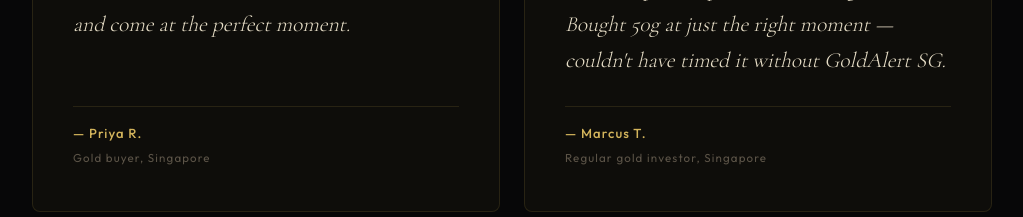
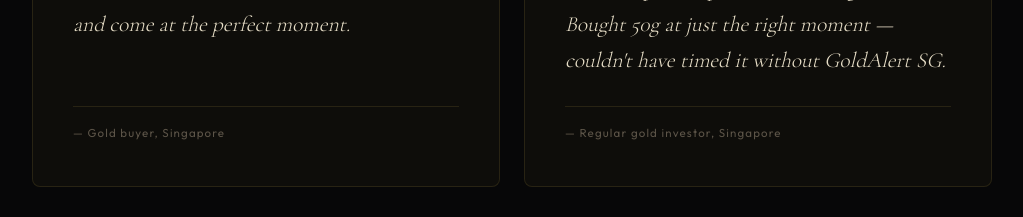
Before and after one commit to unaveenj/Gold-Notifier-SG, a Next.js app in the folder web/: page / in a window 1280 px wide. Shown: the part 2620-2837 px from the top of the page, without its empty margins (128-1151 px from the left). Built offline with nearby package versions, Linux system fonts and the light colour scheme; no server answers.

Commit message:
remove names from testimonials

```diff
--- a/web/app/page.tsx
+++ b/web/app/page.tsx
@@ -293,13 +293,11 @@
   {
     quote:
       'I saved over S$300 buying at the right time thanks to the alerts! The emails are concise and come at the perfect moment.',
-    author: 'Priya R.',
     detail: 'Gold buyer, Singapore',
   },
   {
     quote:
       "The alerts helped me plan my purchase around a price dip I'd been waiting weeks for. Bought 50g at just the right moment — couldn't have timed it without GoldAlert SG.",
-    author: 'Marcus T.',
     detail: 'Regular gold investor, Singapore',
   },
 ]
@@ -430,8 +428,7 @@
                   <span className="testimonial-quote-mark" aria-hidden="true">&ldquo;</span>
                   <p className="testimonial-text">{t.quote}</p>
                   <div className="testimonial-footer">
-                    <p className="testimonial-author">— {t.author}</p>
-                    <p className="testimonial-detail">{t.detail}</p>
+                    <p className="testimonial-detail">— {t.detail}</p>
                   </div>
                 </div>
               ))}
```
